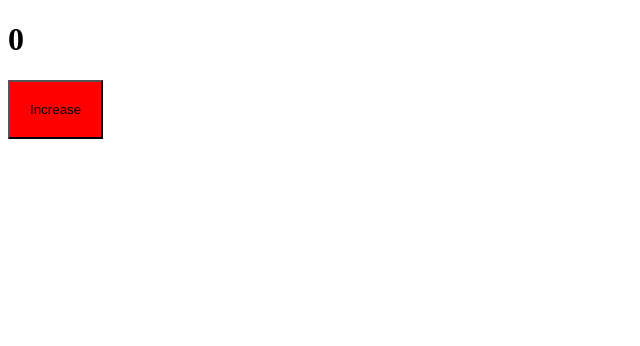
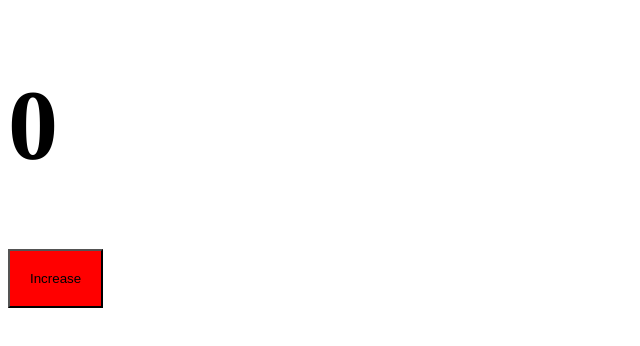
Before and after one commit to Drelanis/webpack_course, a React app in the folder 1_basic_configuration/: page / in a window 1280 px wide. Shown: the top 346 px of the page, without its empty margins (0-640 px from the left). Built offline with nearby package versions, Linux system fonts and the light colour scheme.

Commit message:
css loaders with modules

```diff
--- /dev/null
+++ b/1_basic_configuration/src/components/App.module.scss
@@ -0,0 +1,12 @@
+.button {
+    background: red;
+    padding: 20px;
+}
+
+.value {
+    font-size: 100px;
+}
+
+.icon {
+    color: green;
+}
--- a/1_basic_configuration/src/components/App.scss
+++ /dev/null
@@ -1,4 +0,0 @@
-button {
-    background: red;
-    padding: 20px;
-}
--- a/1_basic_configuration/src/components/App.tsx
+++ b/1_basic_configuration/src/components/App.tsx
@@ -1,5 +1,5 @@
 import { useState } from 'react'
-import "./App.scss"
+import classes from  "./App.module.scss"
 
 export const App = () => {
   const [count, setCount] = useState<number>(0);
@@ -8,8 +8,8 @@
 
   return (
     <div>
-      <h1>{count}</h1>
-      <button onClick={increment}>Increase</button>
+      <h1 className={classes.value}>{count}</h1>
+      <button className={classes.button} onClick={increment}>Increase</button>
     </div>
   )
 }
```
Also changed, not shown: 1_basic_configuration/src/global.d.ts (added, +7 -0 lines), 1 other file (tests, documents, lock files or other folders).
